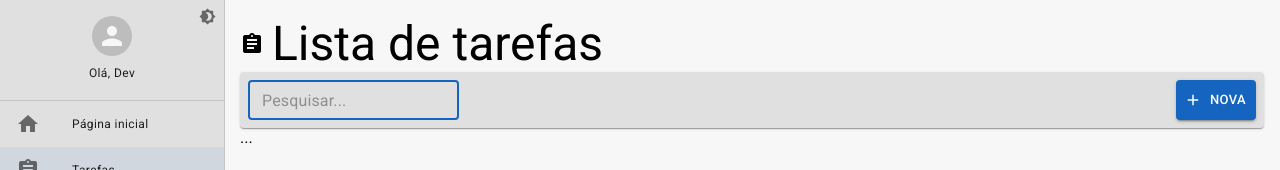
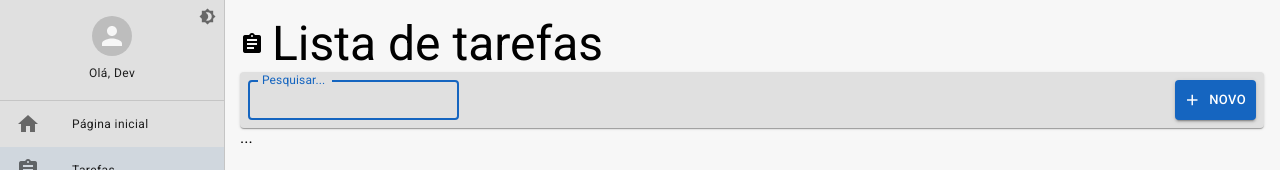
Before and after one commit to EuMarcel0/desafio-brickup, a React (Vite) app: page /tarefas in a window 1280 px wide. Shown: the top 170 px of the page. Built offline with nearby package versions, Linux system fonts and the light colour scheme.

Commit message:
chore: created options for listing toolbar

```diff
--- a/src/app/pages/listing-tasks/ListingTasks.tsx
+++ b/src/app/pages/listing-tasks/ListingTasks.tsx
@@ -6,7 +6,7 @@ export const ListingTasks: React.FC = () => {
 		<LayoutBasePage
 			title='Lista de tarefas'
 			icon='assignment'
-			toolbar={<ToolbarListing />}
+			toolbar={<ToolbarListing buttonText='Novo' />}
 		>
 			...
 		</LayoutBasePage>
--- a/src/app/shared/components/toolbar/ToolbarListing.tsx
+++ b/src/app/shared/components/toolbar/ToolbarListing.tsx
@@ -1,6 +1,22 @@
 import { Box, Button, Icon, Paper, TextField } from '@mui/material';
 
-export const ToolbarListing: React.FC = () => {
+interface IToolbarListing {
+	textOfInput?: string;
+	buttonText: string;
+	showButtonText?: boolean;
+	showInput?: boolean;
+	handleTextInput?: (newText: string) => void;
+	onClick?: (() => void) | undefined;
+	children?: React.ReactNode;
+}
+
+export const ToolbarListing: React.FC<IToolbarListing> = ({
+	buttonText = 'Nova',
+	textOfInput,
+	showInput = true,
+	showButtonText = true,
+	onClick
+}) => {
 	return (
 		<Box
 			width='100%'
@@ -12,18 +28,25 @@ export const ToolbarListing: React.FC = () => {
 				display='flex'
 				justifyContent='space-between'
 			>
+				{showInput &&
 					<TextField
 						size='small'
 						autoFocus
-					placeholder='Pesquisar...'
+						label="Pesquisar..."
+						value={textOfInput}
 					/>
+				}
+
+				{showButtonText &&
 					<Button
 						size='small'
 						variant='contained'
 						startIcon={<Icon>add</Icon>}
+						onClick={onClick}
 					>
-					Nova
+						{buttonText}
 					</Button>
+				}
 			</Box>
 		</Box>
 	);
```
Lines whose indentation alone changed are shown as unchanged.
